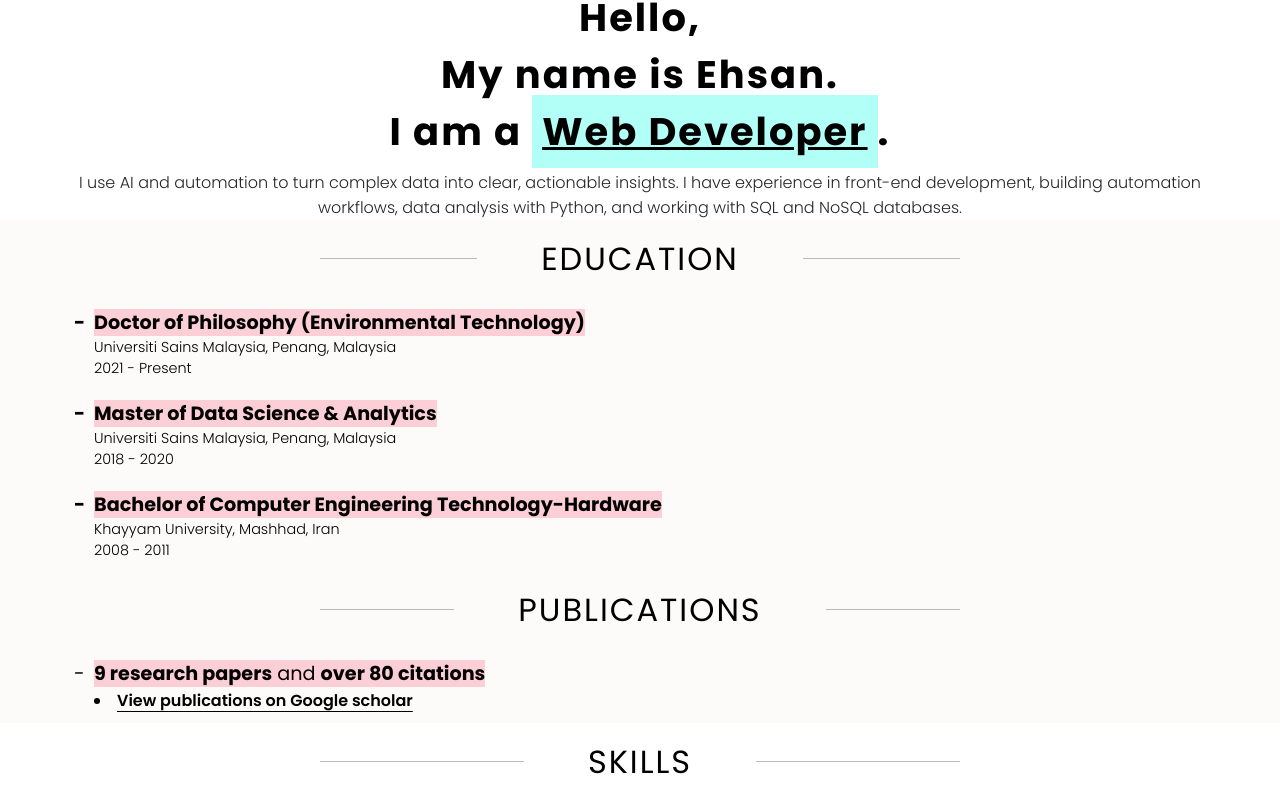
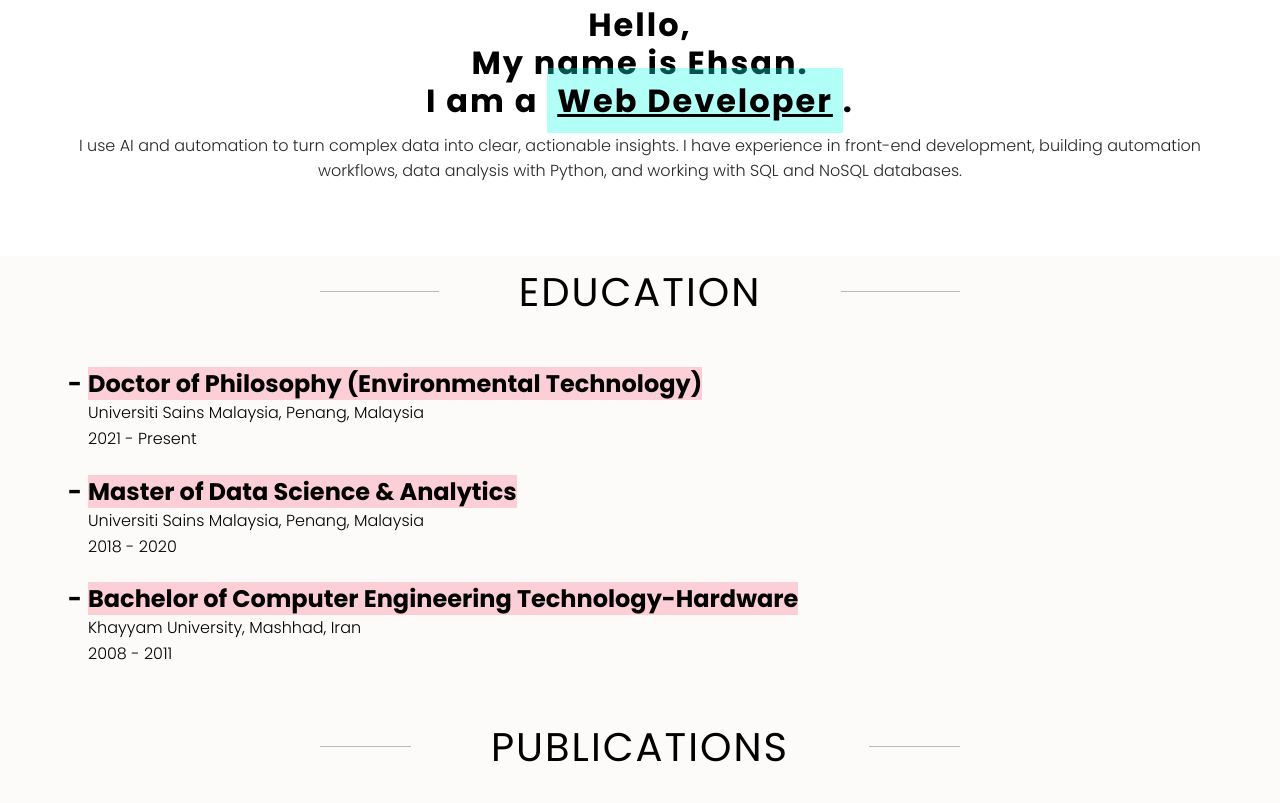
Before and after one commit to jolous/portfolio, a React (Vite) app: page / in a window 1280 px wide. Shown: the part 977-1780 px from the top of the page. Built offline with nearby package versions, Linux system fonts and the light colour scheme.

Commit message:
Refine typography and spacing scale

```diff
--- a/src/styles/style.css
+++ b/src/styles/style.css
@@ -18,13 +18,15 @@
 	--accentHover: #90c7fe;
 
 
-	/* Margin and Padding */
-	--spaceXXL: 48px;
-	--spaceXL: 32px;
-	--spaceLG: 24px;
-	--spaceMD: 15px;
-	--spaceSM: 10px;
-	--spaceXS: 5px;
+	/* Spacing Scale */
+	--space-1: 4px;
+	--space-2: 8px;
+	--space-3: 12px;
+	--space-4: 16px;
+	--space-5: 24px;
+	--space-6: 32px;
+	--space-7: 40px;
+	--space-8: 48px;
 
 	/* Border Radius */
 	--roundXXL: 64px;
@@ -34,13 +36,13 @@
 	--roundSM: 8px;
 	--roundXS: 4px;
 
-	/* Typesize */
-	--xxl: 2rem;
-	--xl: 1.5rem;
-	--lg: 1.2rem;
-	--md: 1rem;
-	--sm: .9rem;
-	--xsm: .7rem;
+	/* Type Scale */
+	--type-14: 0.875rem;
+	--type-16: 1rem;
+	--type-20: 1.25rem;
+	--type-24: 1.5rem;
+	--type-32: 2rem;
+	--type-40: 2.5rem;
 
 	/* Type Weight */
 	--bold: 700;
@@ -192,29 +194,43 @@ p {
 }
 
 h1 {
-	font-size: var(--xxl);
+	font-size: var(--type-40);
 	font-weight: var(--bold);
 	letter-spacing: 2px;
+	line-height: 1.2;
+	margin-bottom: var(--space-3);
 }
 
 h2 {
-	font-size: var(--xl);
+	font-size: var(--type-32);
 	font-weight: var(--semiBold);
+	line-height: 1.3;
+	margin-bottom: var(--space-3);
 }
 
 h3 {
-	font-size: var(--lg);
+	font-size: var(--type-24);
 	font-weight: var(--light);
+	line-height: 1.35;
+	margin-bottom: var(--space-2);
 }
 
 h4 {
-	font-size: var(--md);
+	font-size: var(--type-20);
 	font-weight: var(--medium);
+	line-height: 1.4;
+	margin-bottom: var(--space-2);
 }
 
 p {
-	font-size: var(--sm);
+	font-size: var(--type-16);
 	font-weight: var(--regular);
+	line-height: 1.6;
+	margin-bottom: var(--space-3);
+}
+
+p:last-child {
+	margin-bottom: 0;
 }
 
 ins {
@@ -471,6 +487,8 @@ nav h1 {
 	min-height: 90vh;
 	align-items: center;
 	margin: auto;
+	padding: var(--space-7) 0;
+	gap: var(--space-6);
 }
 
 .home-linkdin img {
@@ -494,17 +512,16 @@ nav h1 {
 }
 
 .home-desc h1 {
-	font-size: 3rem;
-	margin-top: -150px;
-	margin-left: -125px;
+	font-size: var(--type-40);
+	margin: 0 0 var(--space-4) 0;
 }
 
 
 .home-desc p {
-	padding: 10px 30px;
+	padding: var(--space-3) var(--space-5);
 	width: 85%;
 	font-weight: 300;
-	font-size: 1.6rem;
+	font-size: var(--type-20);
 	color: #262626;
 }
 
@@ -512,14 +529,14 @@ nav h1 {
 /* Education */
 .education-section-div h1 {
 	font-weight: 300;
-	margin-right: 100px;
+	margin-right: var(--space-7);
 	float: right;
 }
 
 .education-section-div div {
 	clear: both;
 	width: 90%;
-	padding: 20px 100px;
+	padding: var(--space-5) var(--space-7);
 	margin: 0 auto;
 }
 
@@ -546,14 +563,14 @@ nav h1 {
 /* PUBLICATIONS SECTION */
 .publications-section-div h1 {
 	font-weight: 300;
-	margin-right: 100px;
+	margin-right: var(--space-7);
 	float: right;
 }
 
 .publications-section-div div {
 	clear: both;
 	width: 90%;
-	padding: 40px 100px;
+	padding: var(--space-5) var(--space-7);
 	margin: 0 auto;
 }
 
@@ -590,7 +607,7 @@ nav h1 {
 
 .skill-section-div h1 {
 	font-weight: 300;
-	margin-right: 100px;
+	margin-right: var(--space-7);
 	float: right;
 }
 
@@ -600,27 +617,29 @@ nav h1 {
 	width: 90%;
 	align-items: center;
 	margin: auto;
+	padding: var(--space-5) 0;
+	gap: var(--space-6);
 }
 
 .skill-chart {
 	width: 70%;
-	padding: 40px 0;
+	padding: var(--space-6) 0;
 
 }
 
 .skill-links {
 	border-left: 4px solid black;
-	padding-left: 20px;
+	padding-left: var(--space-5);
 }
 
 
 .skill-links li {
 	display: flex;
 	justify-content: space-between;
-	padding: 10px;
+	padding: var(--space-3);
 	letter-spacing: .2rem;
 	list-style: none;
-	margin-top: 10px;
+	margin-top: var(--space-3);
 }
 
 
@@ -629,14 +648,14 @@ nav h1 {
 /* Work Experience */
 .work-section-div h1 {
 	font-weight: 300;
-	margin-right: 100px;
+	margin-right: var(--space-7);
 	float: right;
 }
 
 .work-section-div div {
 	clear: both;
 	width: 90%;
-	padding: 40px 100px;
+	padding: var(--space-5) var(--space-7);
 	margin: 0 auto;
 }
 
@@ -672,7 +691,7 @@ nav h1 {
 /* Copyright */
 
 .Copyright-section-div {
-	padding: 20px;
+	padding: var(--space-5);
 	text-align: center;
 }
 
@@ -680,8 +699,8 @@ nav h1 {
 
 .titles {
 	width: 50%;
-	margin: 0 auto;
-	padding: 15px 0;
+	margin: var(--space-6) auto var(--space-4);
+	padding: var(--space-3) 0;
 }
 
 .separator {
@@ -723,7 +742,7 @@ nav h1 {
     gap: 2rem;
   }
   .home-desc h1{
-	margin-bottom: 10px;
+	margin-bottom: var(--space-3);
   }
 
   .home-img img {
@@ -737,14 +756,14 @@ nav h1 {
   }
 
   .home-desc h1 {
-	font-size: 2.4rem;
-    margin: 0 0 10px 0;
+	font-size: var(--type-32);
+    margin: 0 0 var(--space-3) 0;
   }
 
   .home-desc p {
     width: 100%;
-    font-size: 1rem;
-    padding: 0 15px;
+    font-size: var(--type-16);
+    padding: 0 var(--space-3);
   }
 
   .home-linkdin {
@@ -759,7 +778,7 @@ nav h1 {
   nav {
     flex-direction: column;
     align-items: center;
-    padding: 10px 0;
+    padding: var(--space-3) 0;
 	position: static; /* Removes sticky behavior */
     box-shadow: none; /* Optional: removes shadow */
   }
@@ -768,7 +787,7 @@ nav h1 {
     flex-direction: column;
     align-items: center;
     width: 100%;
-    gap: 1rem;
+    gap: var(--space-4);
   }
 
   .nav-links li {
@@ -782,7 +801,7 @@ nav h1 {
   }
 
   nav h1 {
-    margin-bottom: 1rem;
+    margin-bottom: var(--space-4);
   }
 
   .skill-section {
@@ -797,31 +816,31 @@ nav h1 {
   .skill-links {
     border-left: none;
     border-top: 2px solid black;
-    padding: 10px;
+    padding: var(--space-3);
   }
 
   .skill-links li {
     justify-content: center;
   }
 
-  .education-section-div div {
+.education-section-div div {
 	clear: both;
 	width: 90%;
-	padding: 10px 30px;
+	padding: var(--space-3) var(--space-5);
 	margin: 0 auto;
 }
 
 .publications-section-div div {
 	clear: both;
 	width: 90%;
-	padding: 10px 30px;
+	padding: var(--space-3) var(--space-5);
 	margin: 0 auto;
 }
 
   .work-section-div div {
 	clear: both;
 	width: 90%;
-	padding: 10px 30px;
+	padding: var(--space-3) var(--space-5);
 	margin: 0 auto;
 }
 
```
